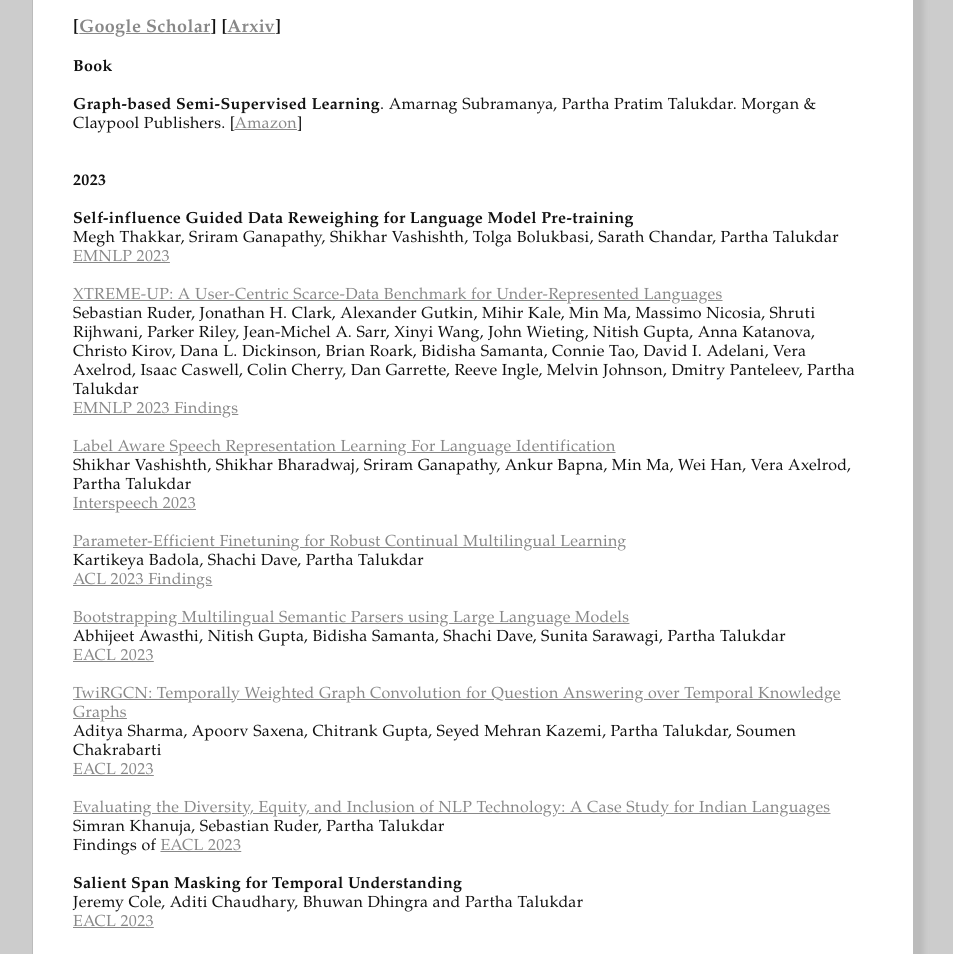
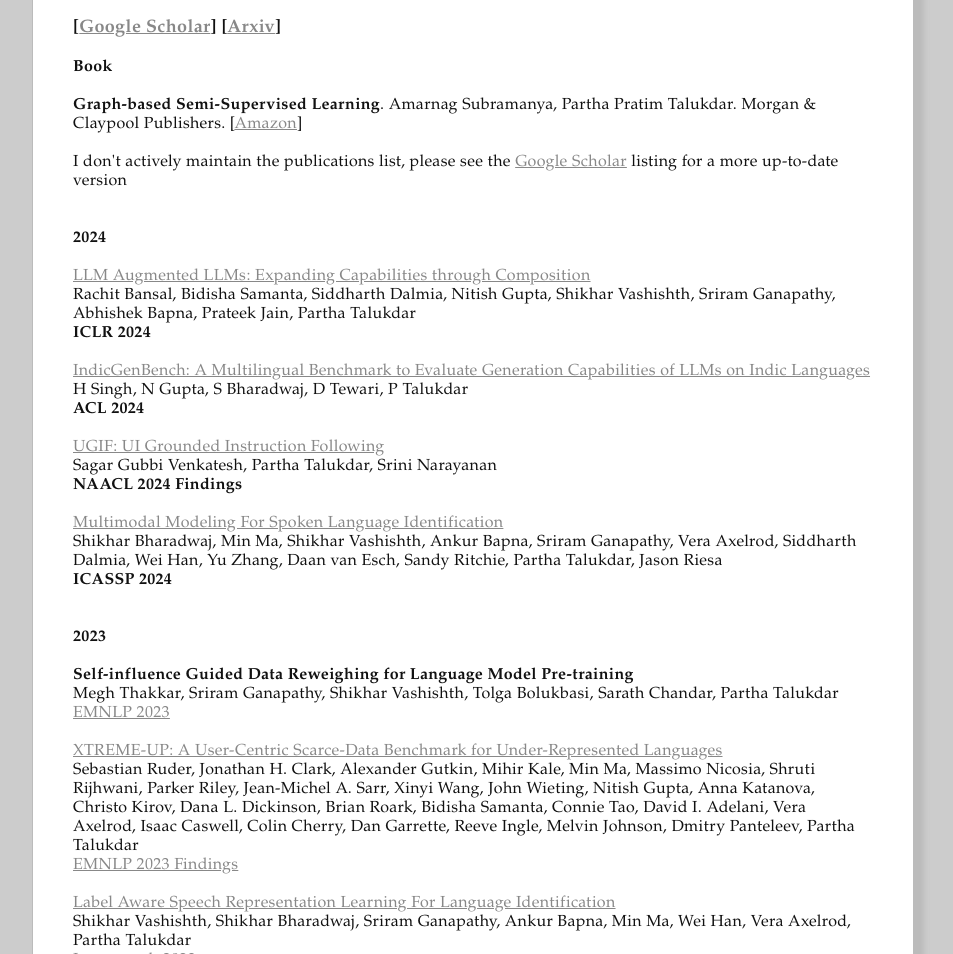
Before and after one commit to parthatalukdar/parthatalukdar.github.io, a plain HTML site: page index.html in a window 1280 px wide. Shown: the part 1396-2350 px from the top of the page, without its empty margins (167-1120 px from the left). Drawn offline with Linux system fonts and the light colour scheme.

Commit message:
Update index.html

```diff
--- a/index.html
+++ b/index.html
@@ -182,6 +182,26 @@ Past Research Groups: <A HREF="http://research.microsoft.com/en-us/groups/search
 <br><b>Book</b><br><br>
 
 <b>Graph-based Semi-Supervised Learning</b>. Amarnag Subramanya, Partha Pratim Talukdar. Morgan & Claypool Publishers. [<A HREF="http://www.amazon.com/Graph-Based-Semi-Supervised-Synthesis-Artificial-Intelligence/dp/1627052011">Amazon</A>]<br><br>
+
+	I don't actively maintain the publications list, please see the <A HREF="http://scholar.google.com/citations?hl=en&user=CIZwXAcAAAAJ&view_op=list_works&pagesize=100">Google Scholar</A> listing for a more up-to-date version<br><br>
+
+	<br><b>2024</b><br><br>
+
+	<a href="https://arxiv.org/abs/2401.02412">LLM Augmented LLMs: Expanding Capabilities through Composition</a><br>
+	Rachit Bansal, Bidisha Samanta, Siddharth Dalmia, Nitish Gupta, Shikhar Vashishth, Sriram Ganapathy, Abhishek Bapna, Prateek Jain, Partha Talukdar<br>
+	<b>ICLR 2024</b><br><br>
+
+	<a href="https://arxiv.org/abs/2404.16816">IndicGenBench: A Multilingual Benchmark to Evaluate Generation Capabilities of LLMs on Indic Languages</a><br>
+	H Singh, N Gupta, S Bharadwaj, D Tewari, P Talukdar<br>
+	<b>ACL 2024</b><br><br>
+
+	<a href="https://arxiv.org/abs/2211.07615">UGIF: UI Grounded Instruction Following</a><br>
+	Sagar Gubbi Venkatesh, Partha Talukdar, Srini Narayanan<br>
+	<b>NAACL 2024 Findings</b><br><br>
+
+	<a href="https://arxiv.org/abs/2309.10567">Multimodal Modeling For Spoken Language Identification</a><br>
+	Shikhar Bharadwaj, Min Ma, Shikhar Vashishth, Ankur Bapna, Sriram Ganapathy, Vera Axelrod, Siddharth Dalmia, Wei Han, Yu Zhang, Daan van Esch, Sandy Ritchie, Partha Talukdar, Jason Riesa<br>
+	<b>ICASSP 2024</b><br><br>
 
 	<br><b>2023</b><br><br>
 
```
